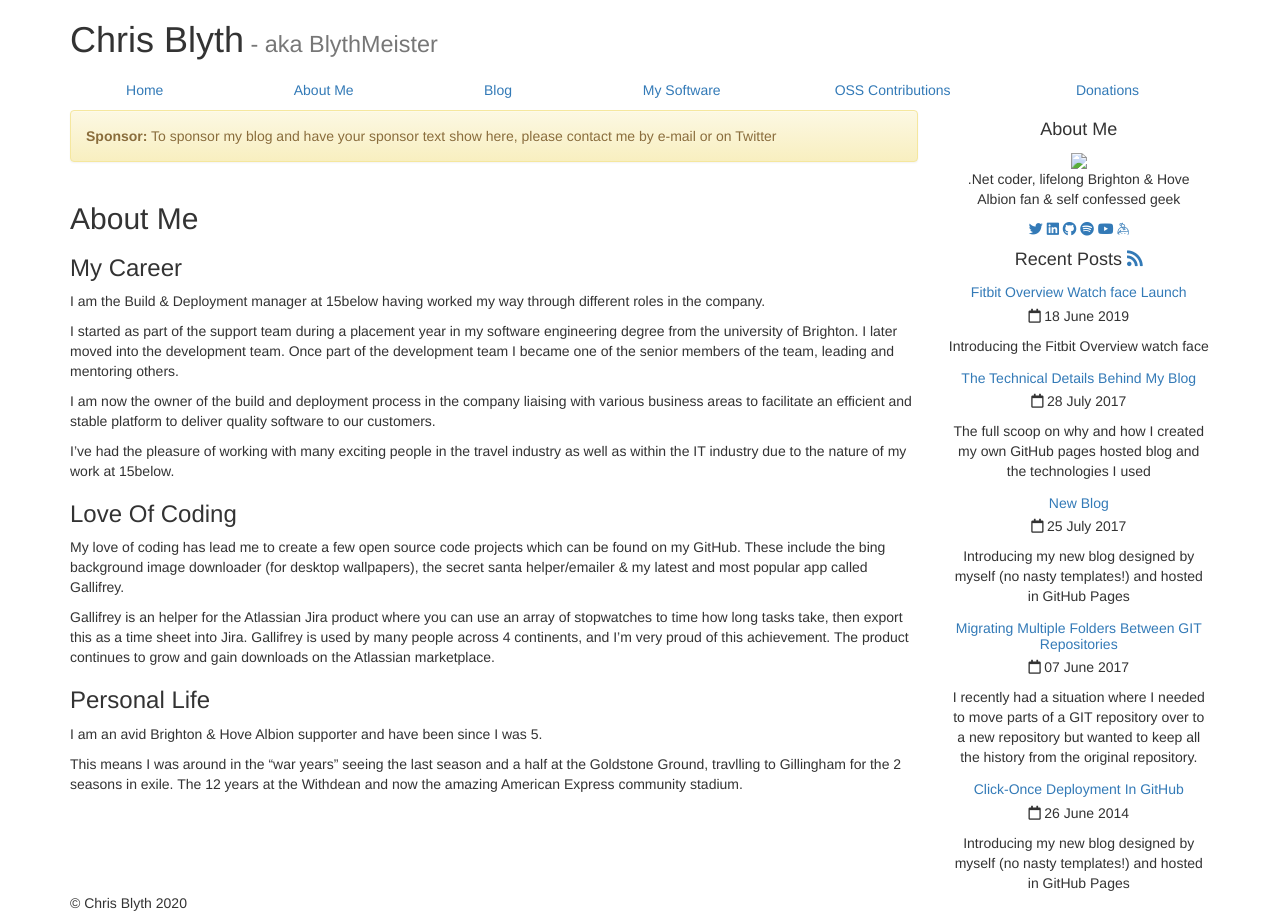
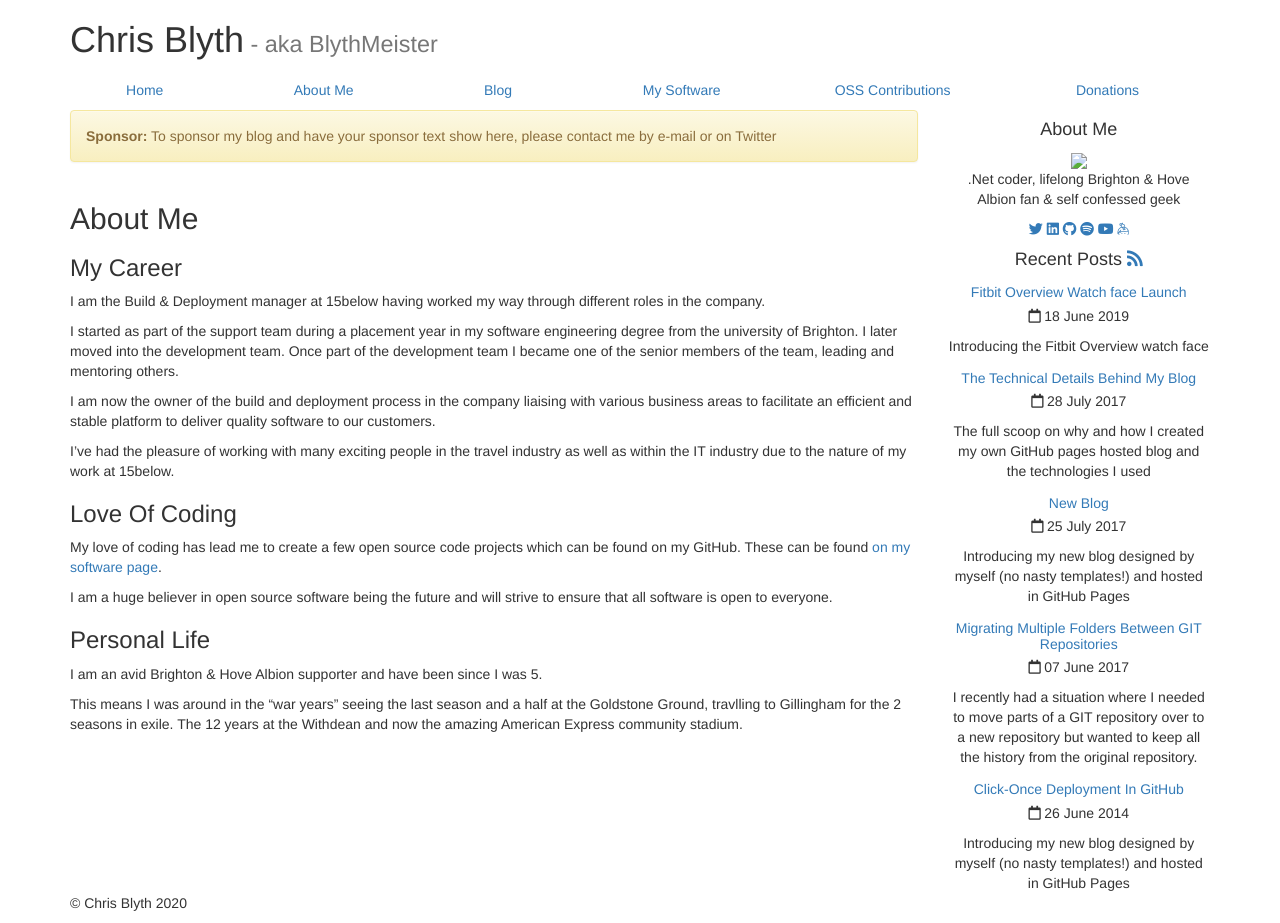
Before and after one commit to BlythMeister/blyth.me.uk, a Jekyll site: the page built from about/index.md, in a window 1280 px wide. Built offline with Jekyll 4.4.1, drawn with Linux system fonts in a browser that asks for light colours; nearby versions of some CDN libraries.

Commit message:
Update index.md

```diff
--- a/about/index.md
+++ b/about/index.md
@@ -17,9 +17,9 @@ I've had the pleasure of working with many exciting people in the travel industr
 
 ### Love Of Coding
 
-My love of coding has lead me to create a few open source code projects which can be found on my GitHub. These include the bing background image downloader (for desktop wallpapers), the secret santa helper/emailer & my latest and most popular app called Gallifrey.
+My love of coding has lead me to create a few open source code projects which can be found on my GitHub. These can be found [on my software page]({{ site.url }}/software/mine).
 
-Gallifrey is an helper for the Atlassian Jira product where you can use an array of stopwatches to time how long tasks take, then export this as a time sheet into Jira. Gallifrey is used by many people across 4 continents, and I'm very proud of this achievement. The product continues to grow and gain downloads on the Atlassian marketplace.
+I am a huge believer in open source software being the future and will strive to ensure that all software is open to everyone.
 
 ### Personal Life
 
```
